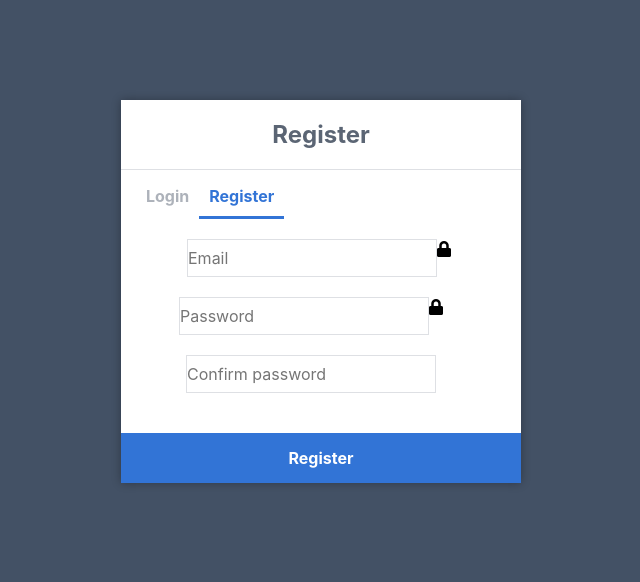
After one commit to Gerardbulky/sosotech, a Flask app: page /register/ in a window 1280 px wide. The commit adds this page. Shown: the top 582 px of the page, without its empty margins (319-959 px from the left). Run offline with Flask 3, Linux system fonts and the light colour scheme.

Commit message:
added more features

```diff
--- a/app.py
+++ b/app.py
@@ -3,9 +3,10 @@ from flask import (
     Flask, flash, render_template,
     redirect, request, session, url_for)
 from flask_sqlalchemy import SQLAlchemy
-from forms import UsersForm
+from forms import UsersForm, LoginForm, RegisterForm
 from flask_login import LoginManager, login_required, current_user, login_user, logout_user, UserMixin
-
+from datetime import datetime
+from flask_bcrypt import Bcrypt
 
 if os.path.exists("env.py"):
     import env
@@ -16,7 +17,33 @@ app = Flask(__name__)
 app.config["SECRET_KEY"] = os.environ.get("SECRET_KEY")
 app.config["SQLALCHEMY_DATABASE_URI"] = os.environ.get("SQLALCHEMY_DATABASE_URI")
 db = SQLAlchemy(app)
+bcrypt = Bcrypt(app)
 
+class Register(db.Model):
+    id = db.Column(db.Integer, primary_key= True)
+    email = db.Column(db.String(50), unique= True, nullable=False)
+    password = db.Column(db.String(200), unique= False, nullable=False)
+    confirm = db.Column(db.String(200), unique= False, nullable=False)
+    date_created = db.Column(db.DateTime, nullable=False, default=datetime.utcnow)
+
+    def __repr__(self):
+        return '<Register %r>' % self.email
+
+with app.app_context():
+    db.create_all()
+
+
+class Login(db.Model):
+    id = db.Column(db.Integer, primary_key= True)
+    email = db.Column(db.String(50), unique= True, nullable=False)
+    password = db.Column(db.String(200), unique= False, nullable=False)
+    date_created = db.Column(db.DateTime, nullable=False, default=datetime.utcnow)
+
+    def __repr__(self):
+        return '<Login %r>' % self.email
+
+with app.app_context():
+    db.create_all()
 
 
 class User(db.Model):
@@ -53,16 +80,49 @@ def index():
 
 
 
-@app.route('/admin')
-@login_required
-def admin():
-    if current_user.is_authenticated:
-        users_id = current_user.id
-        users = User.query.all()
-        return render_template('admin.html',users=users,users_id=users_id)
-    else:
-        username = current_user.username
-        return render_template('no_booking.html', username=username)
+@app.route('/register/', methods=['GET', 'POST'])
+def register():
+    email = None
+    form = RegisterForm()
+    if request.method == 'POST' and form.validate_on_submit():
+        email = Register.query.filter_by(email=form.email.data).first()
+        if not email:
+            form = RegisterForm()
+        else:
+            hash_password = bcrypt.generate_password_hash(form.password.data)
+            register_user = Register(email=form.email.data, password=hash_password)
+            db.session.add(register_user)
+            db.session.commit()
+        # Extrating username from email
+        extract_email = form.email.data.index("@")[0]
+        result = ""
+        for i in extract_email:
+            if i.isalpha():
+                result+=i
+        session["user"]= result
+        form.password.data = ''
+
+        flash(f'Welcome {session["result"]} Thank you for registering!', 'success')
+        return redirect(url_for("register"))
+    flash("Email already exist", "danger")
+    return render_template("register.html", form=form, title="Registration Page")
+
+
+
+@app.route('/login/', methods=["GET", "POST"])
+def login():
+	form = LoginForm()
+	if request.method == "POST" and form.validate_on_submit():
+		email = Register.query.filter_by(email=form.email.data).first()
+
+		if email and bcrypt.check_password_hash(email.password, form.password.data):
+			login_user(email)
+			flash(f"Hello {form.email.data.capitalize()}, You are login now!", "success")
+			next = request.args.get('next')
+			return redirect(next or url_for(".index"))
+		flash('Incorrect email or password', "danger")
+		return redirect(url_for('login'))
+	return render_template("login.html", form=form, title="Login Page")
 
 
 
--- a/forms.py
+++ b/forms.py
@@ -10,3 +10,16 @@ class UsersForm(FlaskForm):
     phone = StringField('Phone number ', [validators.DataRequired()])
     city_country = StringField('City & Country ', [validators.DataRequired()])
     submit = SubmitField('Submit')
+
+
+class RegisterForm(FlaskForm):
+    email = StringField('', [validators.Email(), validators.DataRequired()])
+    password = PasswordField('', [validators.DataRequired(), validators.EqualTo('confirm', message=' Both password must match! ')])
+    confirm = PasswordField('', [validators.DataRequired()])
+    submit = SubmitField('Submit')
+
+
+class LoginForm(FlaskForm):
+    email = StringField('', [validators.Email(), validators.DataRequired()])
+    password = PasswordField('', [validators.DataRequired()])
+    submit = SubmitField('Submit')
--- /dev/null
+++ b/static/css/login.css
@@ -0,0 +1,150 @@
+* {
+    box-sizing: border-box;
+    font-family: -apple-system, BlinkMacSystemFont, "segoe ui", roboto, oxygen, ubuntu, cantarell, "fira sans", "droid sans", "helvetica neue", Arial, sans-serif;
+    font-size: 16px;
+    -webkit-font-smoothing: antialiased;
+    -moz-osx-font-smoothing: grayscale;
+}
+body {
+    background-color: #435165;
+    margin: 0;
+}
+.login, .register {
+    width: 400px;
+    background-color: #ffffff;
+    box-shadow: 0 0 9px 0 rgba(0, 0, 0, 0.3);
+    margin: 100px auto;
+}
+.login h1, .register h1 {
+    text-align: center;
+    color: #5b6574;
+    font-size: 24px;
+    padding: 20px 0 20px 0;
+    border-bottom: 1px solid #dee0e4;
+}
+.login .links, .register .links {
+    display: flex;
+    padding: 0 15px;
+}
+.login .links a, .register .links a {
+    color: #adb2ba;
+    text-decoration: none;
+    display: inline-flex;
+    padding: 0 10px 10px 10px;
+    font-weight: bold;
+}
+.login .links a:hover, .register .links a:hover {
+    color: #9da3ac;
+}
+.login .links a.active, .register .links a.active {
+    border-bottom: 3px solid #3274d6;
+    color: #3274d6;
+}
+.login form, .register form {
+    display: flex;
+    flex-wrap: wrap;
+    justify-content: center;
+    padding-top: 20px;
+}
+/* .login form label, .register form label {
+    display: flex;
+    justify-content: center;
+    align-items: center;
+    width: 50px;
+    height: 50px;
+    background-color: #3274d6;
+    color: #ffffff;
+} */
+.login form input[type="password"], .login form input[type="text"], .login form input[type="email"], .register form input[type="password"], .register form input[type="text"], .register form input[type="email"] {
+    width: 250px;
+    height: 38px;
+    border: 1px solid #dee0e4;
+    margin-bottom: 20px;
+    padding: 0px;
+    z-index: 1;
+    margin-left: -20px;
+
+}
+.login form input[type="submit"], .register form input[type="submit"] {
+    width: 100%;
+    padding: 15px;
+    margin-top: 20px;
+    background-color: #3274d6;
+    border: 0;
+    cursor: pointer;
+    font-weight: bold;
+    color: #ffffff;
+    transition: background-color 0.2s;
+}
+.login form input[type="submit"]:hover, .register form input[type="submit"]:hover {
+    background-color: #2868c7;
+    transition: background-color 0.2s;
+}
+.navtop {
+    background-color: #2f3947;
+    height: 60px;
+    width: 100%;
+    border: 0;
+}
+.navtop div {
+    display: flex;
+    margin: 0 auto;
+    width: 1000px;
+    height: 100%;
+}
+.navtop div h1, .navtop div a {
+    display: inline-flex;
+    align-items: center;
+}
+.navtop div h1 {
+    flex: 1;
+    font-size: 24px;
+    padding: 0;
+   margin: 0;
+    color: #eaebed;
+    font-weight: normal;
+}
+.navtop div a {
+    padding: 0 20px;
+    text-decoration: none;
+    color: #c1c4c8;
+    font-weight: bold;
+}
+.navtop div a i {
+    padding: 2px 8px 0 0;
+}
+.navtop div a:hover {
+    color: #eaebed;
+}
+body.loggedin {
+    background-color: #f3f4f7;
+}
+.content {
+    width: 1000px;
+    margin: 0 auto;
+}
+.content h2 {
+    margin: 0;
+    padding: 25px 0;
+    font-size: 22px;
+    border-bottom: 1px solid #e0e0e3;
+    color: #4a536e;
+}
+.content > p, .content > div {
+    box-shadow: 0 0 5px 0 rgba(0, 0, 0, 0.1);
+    margin: 25px 0;
+    padding: 25px;
+  background-color: #fff;
+}
+.content > p table td, .content > div table td {
+  padding: 5px;
+}
+.content > p table td:first-child, .content > div table td:first-child {
+  font-weight: bold;
+  color: #4a536e;
+  padding-right: 15px;
+}
+.content > div p {
+  padding: 5px;
+  margin: 0 0 10px 0;
+}
--- /dev/null
+++ b/templates/register.html
@@ -0,0 +1,33 @@
+<!DOCTYPE html>
+<html>
+	<head>
+		<meta charset="utf-8">
+		<title>Register</title>
+		<link rel="stylesheet" href="{{ url_for('static', filename='css/login.css') }}">
+		<link rel="stylesheet" href="https://use.fontawesome.com/releases/v5.7.1/css/all.css">
+	</head>
+	<body>
+		<div class="register">
+			<h1>Register</h1>
+			<div class="links">
+				<a href="{{ url_for('login') }}">Login</a>
+				<a href="{{ url_for('register') }}" class="active">Register</a>
+			</div>
+			<form action="{{ url_for('register') }}" method="post" autocomplete="off">
+				<label for="email">
+					<i class="fas fa-envelope"></i>
+				</label>
+				<input type="email" name="email" placeholder="Email" id="email" required>
+				<label for="password">
+					<i class="fas fa-lock"></i>
+				</label>
+				<input type="password" name="password" placeholder="Password" id="password" required>
+                <label for="password">
+					<i class="fas fa-lock"></i>
+				</label>
+				<input type="password" name="confirm" placeholder="Confirm password" id="password" required>
+				<input type="submit" value="Register">
+			</form>
+		</div>
+	</body>
+</html>
```
Also changed, not shown: templates/index.html (+7 -6 lines), templates/login.html (added, +42 -0 lines).
